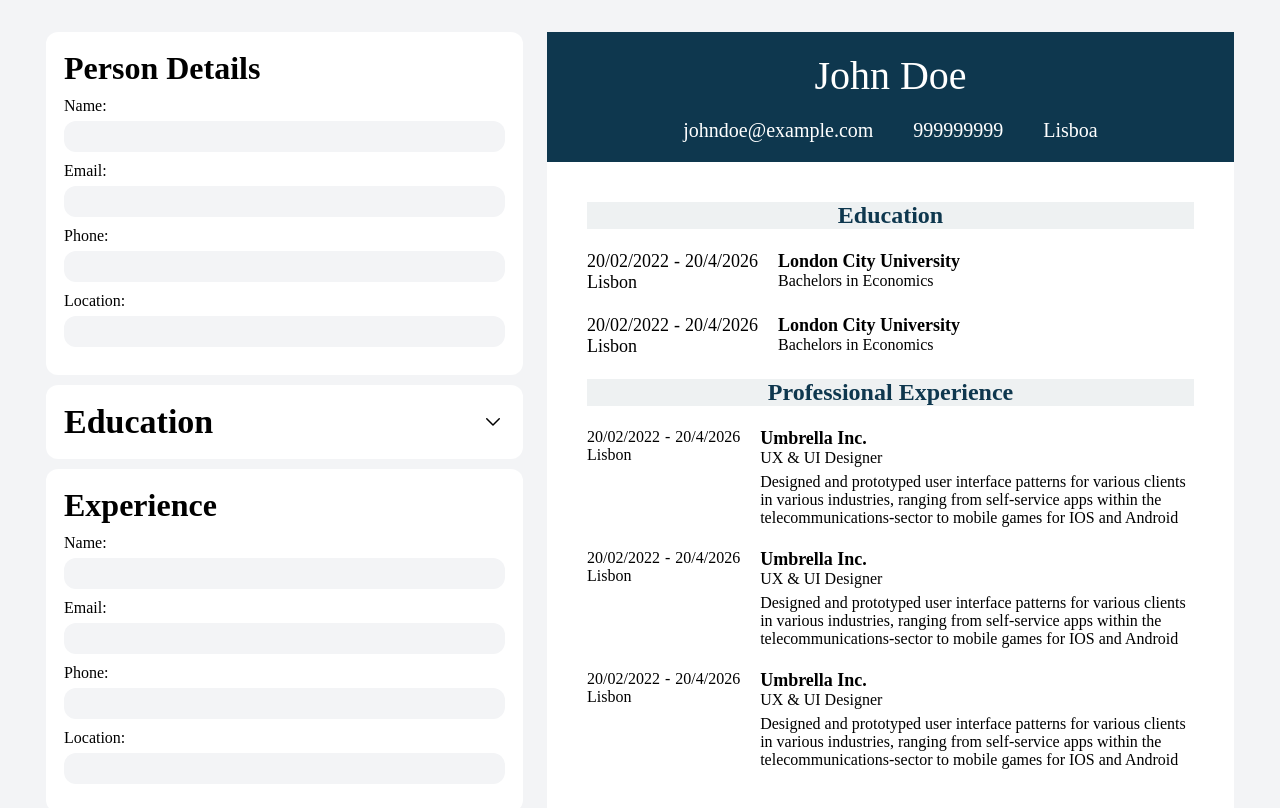
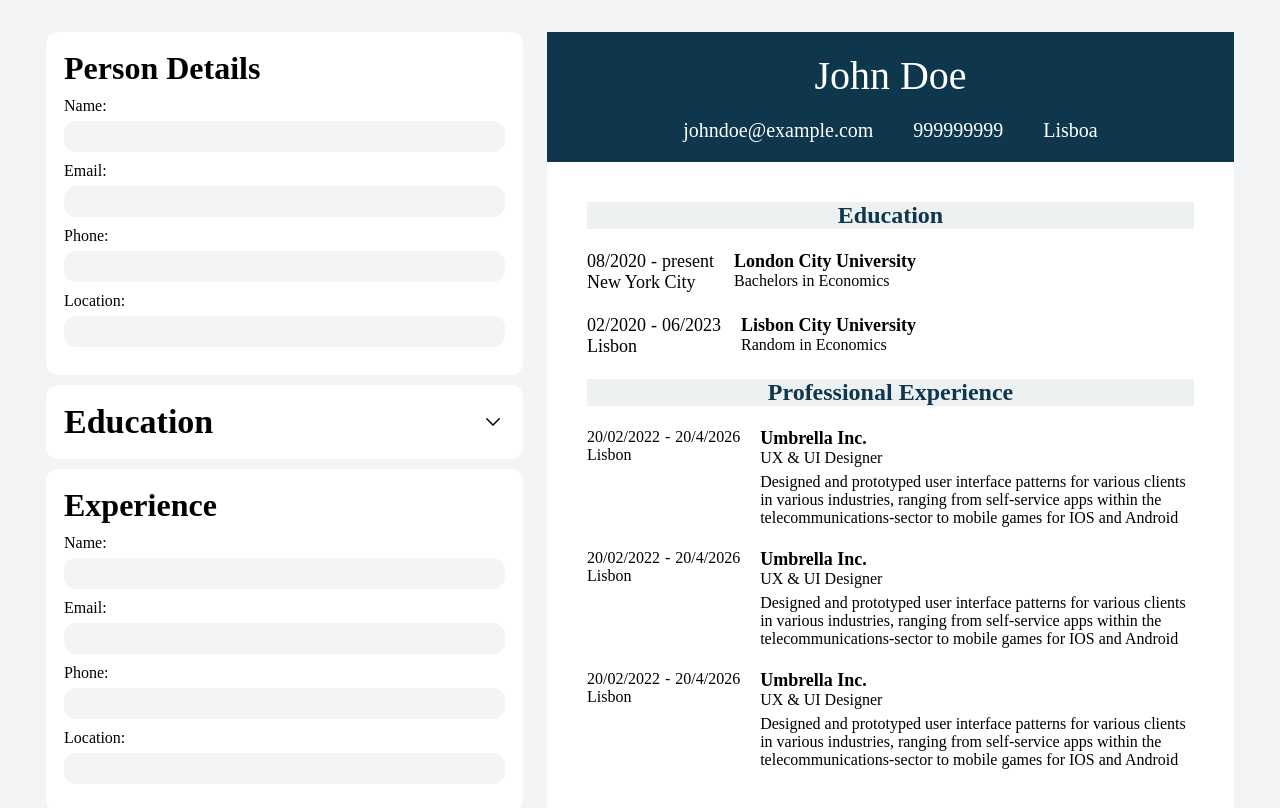
Before and after one commit to goncaloramos11/create-cv, a React (Vite) app: page / in a window 1280 px wide. Shown: the top 808 px of the page. Built offline with nearby package versions, Linux system fonts and the light colour scheme.

Commit message:
show display in cv

```diff
--- a/src/Education/Education.jsx
+++ b/src/Education/Education.jsx
@@ -1,18 +1,18 @@
 import "./Education.css";
-function Education(){
+function Education({education}){
     return (
     <div className="education">
         <div className="left-side">
             <div className="date">
-                <div className="start-date">20/02/2022</div>
+                <div className="start-date">{education.start}</div>
                 <span>-</span>
-                <div className="end-date">20/4/2026</div>
+                <div className="end-date">{education.end}</div>
             </div>
-            <div className="location">Lisbon</div>
+            <div className="location">{education.location}</div>
         </div>
         <div className="right-side">
-            <div className="school">London City University</div>
-            <div className="degree">Bachelors in Economics</div>
+            <div className="school">{education.school}</div>
+            <div className="degree">{education.degree}</div>
         </div>
     </div>
     );
--- a/src/PreviewCV/PreviewCV.jsx
+++ b/src/PreviewCV/PreviewCV.jsx
@@ -10,8 +10,9 @@ function PreviewCV({cv}){
 
             <div className="details">
                 <h2>Education</h2>
-                <Education></Education>
-                <Education></Education>
+                {cv.education.map((item) => (
+                    <Education education= {item}></Education>
+                ))}
                 <h2>Professional Experience</h2>
                 <Experience></Experience>
                 <Experience></Experience>
```
